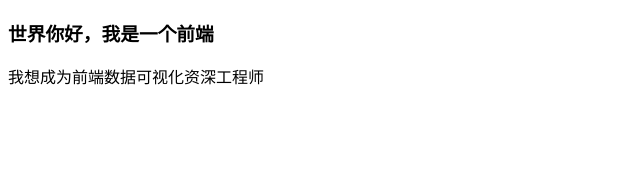
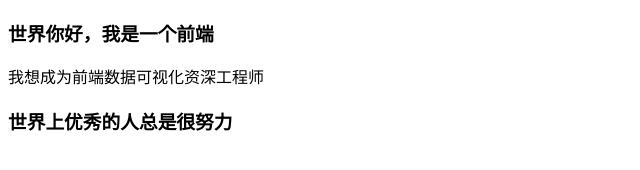
Before and after one commit to JunJiu0420/git-demo, a plain HTML site: page index.html in a window 1280 px wide. Shown: the whole page, without its empty margins (0-640 px from the left). Drawn offline with Linux system fonts and the light colour scheme.

Commit message:
A程序员的第四次提交

```diff
--- a/index.html
+++ b/index.html
@@ -8,5 +8,6 @@
 <body>
     <h3>世界你好，我是一个前端</h3>
     <p>我想成为前端数据可视化资深工程师</p>
+    <h3>世界上优秀的人总是很努力</h3>
 </body>
 </html>
```
